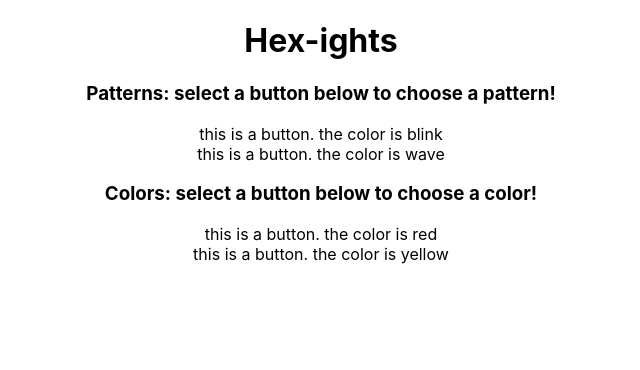
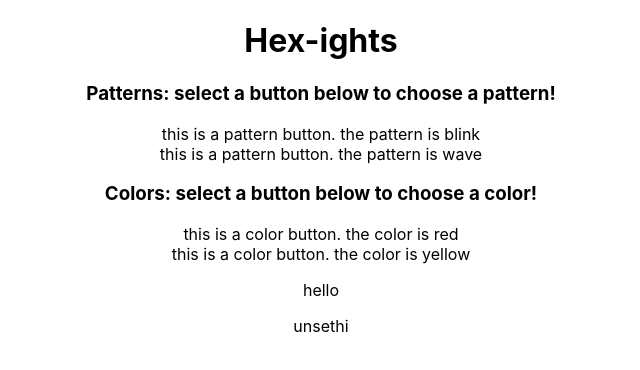
Before and after one commit to gyjin/hex-ights-react, a React (Create React App) app: page / in a window 1280 px wide. Shown: the top 370 px of the page, without its empty margins (319-959 px from the left). Built offline with nearby package versions, Linux system fonts and the light colour scheme; no server answers.

Commit message:
added pattern and color buttons, added database key

```diff
--- a/package.json
+++ b/package.json
@@ -6,6 +6,7 @@
     "@testing-library/jest-dom": "^4.2.4",
     "@testing-library/react": "^9.3.2",
     "@testing-library/user-event": "^7.1.2",
+    "axios": "^0.19.1",
     "react": "^16.12.0",
     "react-dom": "^16.12.0",
     "react-scripts": "3.3.0"
--- a/src/App.js
+++ b/src/App.js
@@ -1,16 +1,34 @@
 import React, { Component } from 'react';
 import './App.css';
 import ButtonContainer from './components/ButtonContainer';
+import axios from 'axios';
+// import { FB_AUTH_KEY } from 'react-dotenv';
 
 class App extends Component {
   constructor(props) {
     super(props);
 
     this.state = {
-      selectedPattern: "",
+      selectedPattern: "hello",
+      patternError: "",
       selectedColor: "",
+      colorError: "",
     };
   }
+
+  // componentDidMount() {
+  //   const patternUrl = 'https://hex-ights.firebaseio.com/pattern.json?auth=' + process.env.FB_AUTH_KEY
+
+
+  //   axios.get(patternUrl).then((response) => {
+  //     this.setState({
+  //       selectedPattern: response.data,
+  //     });
+  //   })
+  //   .catch((error) => {
+  //     this.setState({patternError: error.message });
+  //   });
+  // }
 
   render() {
     return (
@@ -19,9 +37,18 @@ class App extends Component {
           <h1>Hex-ights</h1>
         </header>
 
-      <ButtonContainer containerName="Patterns" type="pattern" buttonNames={["blink", "wave"]}/>
-      <ButtonContainer containerName="Colors" type="color" buttonNames={["red", "yellow"]}/>
+        {/* add an on/off button here */}
+
+        <ButtonContainer containerName="Patterns" type="pattern" buttonLabels={["blink", "wave"]}/>
+        <ButtonContainer containerName="Colors" type="color" buttonLabels={["red", "yellow"]}/>
+
+        <p>{this.state.selectedPattern}</p>
+        <p>{this.state.patternError}</p>
+        {/* <p>{this.state.selectedColor}</p>
+        <p>{this.state.colorError}</p> */}
+        <p>{process.env.REACT_APP_FB_AUTH_KEY}hi</p>
       </div>
+
     );
   }
 }
--- a/src/components/Button.js
+++ /dev/null
@@ -1,36 +0,0 @@
-import React from 'react';
-import PropTypes from 'prop-types';
-
-const Button = (props) => {
-
-  // const selectCustomer = () => {
-  //   props.selectCustomerCallback(props);
-  // }
-
-  return (
-    // <tr>
-    //   <td>{props.name}</td>
-    //   <td>{props.phone}</td>
-    //   <td>{props.accountCredit}</td>
-    //   <td>{props.moviesCheckedOutCount}</td>
-    //   <td><button onClick={ selectCustomer }>Select this customer</button></td>
-    // </tr>
-    <div>this is a button. the color is {props.color}</div>
-  );
-};
-
-// Customer.propTypes = {
-//   selectCustomerCallback: PropTypes.func.isRequired,
-//   name: PropTypes.string.isRequired,
-//   customerId: PropTypes.number.isRequired,
-//   registeredAt: PropTypes.string.isRequired,
-//   address: PropTypes.string.isRequired,
-//   city: PropTypes.string.isRequired,
-//   state: PropTypes.string.isRequired,
-//   postal_code: PropTypes.string.isRequired,
-//   phone: PropTypes.string.isRequired,
-//   accountCredit: PropTypes.number.isRequired,
-//   moviesCheckedOutCount: PropTypes.number.isRequired,
-// };
-
-export default Button;
--- a/src/components/ButtonContainer.js
+++ b/src/components/ButtonContainer.js
@@ -1,7 +1,7 @@
 import React from 'react';
-// import PatternButton from './PatternButton';
-// import ColorButton from './ColorButton';
-import Button from './Button';
+import PatternButton from './PatternButton';
+import ColorButton from './ColorButton';
+// import Button from './Button';
 import PropTypes from 'prop-types';
 
 class ButtonContainer extends React.Component {
@@ -9,28 +9,17 @@ class ButtonContainer extends React.Component {
     super(props);
   }
 
-  // setCustomer = (customer) => {
-  //   this.props.setCustomerCallback(customer);
-  // }
-
   makeButtonCollection () {
-    const buttonCollection = this.props.buttonNames.map((button, i) => {
-      return <Button
-        color={button}
-        // customerId={customer.id}
-        // registeredAt={customer.registered_at}
-        // address={customer.address}
-        // city={customer.city}
-        // state={customer.state}
-        // postal_code={customer.postal_code}
-        // phone={customer.phone}
-        // accountCredit={customer.account_credit}
-        // moviesCheckedOutCount={customer.movies_checked_out_count}
-        // selectCustomerCallback={this.props.setCustomerCallback}
-        // key={i}
-      />;
-      }
-    );
+    var buttonCollection
+    if (this.props.type === "pattern") {
+      buttonCollection = this.props.buttonLabels.map((label, i) => {
+        return <PatternButton pattern={label}/>
+      });
+    } else if (this.props.type === "color") {
+      buttonCollection = this.props.buttonLabels.map((label, i) => {
+        return <ColorButton color={label}/>
+      });
+    }
 
     return buttonCollection;
   }
@@ -40,9 +29,7 @@ class ButtonContainer extends React.Component {
       <div>
       <h3>{this.props.containerName}: select a button below to choose a {this.props.type}!</h3>
 
-
-        {this.makeButtonCollection()}
-        {/* <Button color="hello"/> */}
+      {this.makeButtonCollection()}
 
       </div>
     );
@@ -50,10 +37,9 @@ class ButtonContainer extends React.Component {
 };
 
 ButtonContainer.propTypes = {
-  // setCustomerCallback: PropTypes.func.isRequired,
   containerName: PropTypes.string.isRequired,
   type: PropTypes.string.isRequired,
-  buttonNames: PropTypes.array.isRequired,
+  buttonLabels: PropTypes.array.isRequired,
 };
 
 export default ButtonContainer;
--- /dev/null
+++ b/src/components/ColorButton.js
@@ -0,0 +1,15 @@
+import React from 'react';
+import PropTypes from 'prop-types';
+
+const ColorButton = (props) => {
+
+  return (
+    <div>this is a color button. the color is {props.color}</div>
+  );
+};
+
+ColorButton.propTypes = {
+  color: PropTypes.string.isRequired,
+};
+
+export default ColorButton;
--- /dev/null
+++ b/src/components/PatternButton.js
@@ -0,0 +1,15 @@
+import React from 'react';
+import PropTypes from 'prop-types';
+
+const PatternButton = (props) => {
+
+  return (
+    <div>this is a pattern button. the pattern is {props.pattern}</div>
+  );
+};
+
+PatternButton.propTypes = {
+  pattern: PropTypes.string.isRequired,
+};
+
+export default PatternButton;
```
Also changed, not shown: 1 other file (tests, documents, lock files or other folders). Lines whose indentation alone changed are shown as unchanged.
